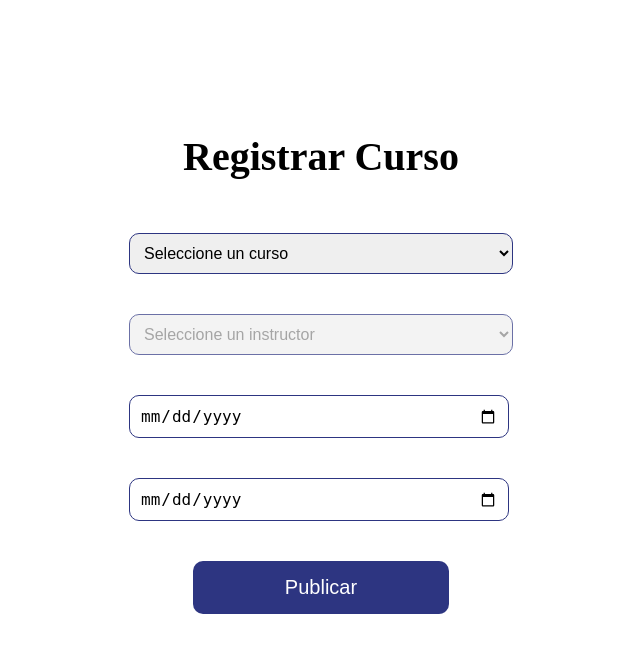
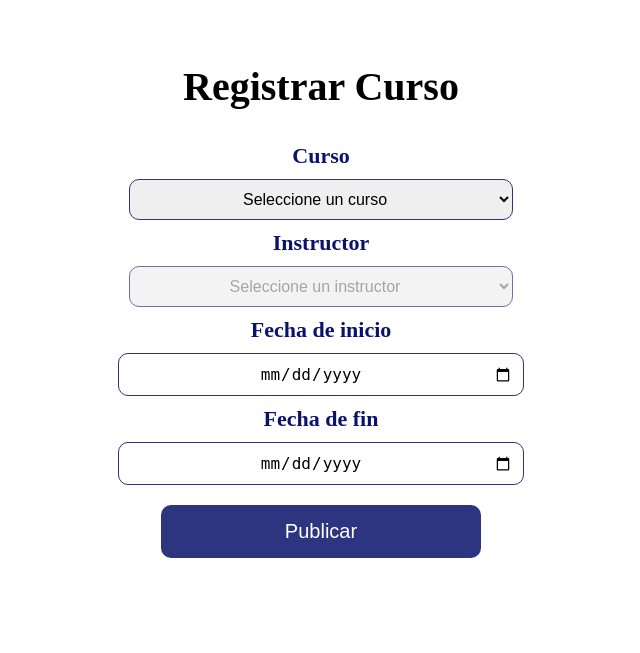
Before and after one commit to diegogodinezr/SistemMultiBase, a Django app: page /registro/ in a window 1280 px wide. Shown: the part 102-755 px from the top of the page, without its empty margins (319-959 px from the left). Run offline with Django 4.2, Linux system fonts and the light colour scheme; data that the repository does not hold is empty.

Commit message:
lista de opciones con datos de la base

```diff
--- a/app/views.py
+++ b/app/views.py
@@ -7,7 +7,25 @@ def index(request):
     return render(request, 'index.html')
 
 def registro(request):
-    return render(request, 'registro.html')
+    # Código para obtener temas de MongoDB
+    mongo_client = pymongo.MongoClient('mongodb://daniel:belicon@25.10.16.136:27017/cursos')
+    db_mongo = mongo_client['cursos']
+    collection_mongo = db_mongo['curso']
+    temas = [curso['Tema'] for curso in collection_mongo.find()]
+
+    # Código para obtener instructores de SQL Server
+    server = '25.59.146.27'
+    database = 'instructores'
+    username = 'baseinstructor'
+    password = '123'
+    connection_string = f'DRIVER={{ODBC Driver 17 for SQL Server}};SERVER={server};DATABASE={database};UID={username};PWD={password}'
+    conn = pyodbc.connect(connection_string)
+    cursor = conn.cursor()
+    cursor.execute("SELECT CONCAT(Nombre, ' ', Primer_Apellido, ' ', Segundo_Apellido) AS NombreCompleto FROM Catalogo_instructores")
+    instructores = cursor.fetchall()
+
+    return render(request, 'registro.html', {'temas': temas, 'instructores': instructores})
+
 
 def cursos(request):
     return render(request, 'cursos.html')
--- a/templates/registro.html
+++ b/templates/registro.html
@@ -13,6 +13,7 @@
         nav {
             text-align: center;
             background-color: rgba(68, 2, 79, 1);
+            margin-bottom: 0;
         }
 
         nav h1 {
@@ -22,21 +23,24 @@
             font-size: 45px;
             margin-right: 60px;
         }
+
         svg {
             cursor: pointer;
         }
-        .icon-tabler-arrow-left{
+
+        .icon-tabler-arrow-left {
             font-size: 45px;
             float: left;
             padding: 25px;
         }
+
         svg path:hover {
             fill: rgba(45, 53, 129, 1);
         }
 
         section {
             text-align: center;
-            margin-top: 100px;
+            margin-top: 30px;
         }
 
         form {
@@ -50,23 +54,21 @@
         }
 
         select, input {
-            margin: 20px;
+            margin: 10px auto;
             padding: 10px;
             font-size: 16px;
+            width: 30%;
+            text-align: center;
         }
 
         select {
             border: 1px solid rgba(45, 53, 129, 1);
             border-radius: 10px;
-            width: 30%;
-            margin-left: 35%;
         }
 
         input[type="date"] {
             border: 1px solid rgba(45, 53, 129, 1);
             border-radius: 10px;
-            width: 28%;
-            margin-left: 35%;
         }
 
         input[type="submit"] {
@@ -77,19 +79,26 @@
             border-radius: 10px;
             padding: 15px;
             cursor: pointer;
-            width: 20%;
-            margin-left: 40%;
+            width: 25%;
         }
+
         input[type="submit"]:hover {
             background-color: rgba(68, 2, 79, 1);
         }
 
+        label {
+            text-align: center;
+            font-size: 22px;
+            font-weight: bold;
+            font-style: normal;
+            color:rgb(10, 18, 112);
+        }
     </style>
 </head>
 <body>
     <nav>
         <svg xmlns="http://www.w3.org/2000/svg" class="icon icon-tabler icon-tabler-arrow-left" width="44" height="44" viewBox="0 0 24 24" stroke-width="1.5" stroke="#ffffff" fill="none" stroke-linecap="round" stroke-linejoin="round">
-            <path stroke="none" d="M0 0h24v24H0z" fill="none"/>
+            <path stroke="none" d="M0 0h24v24H0z" fill="none" />
             <path d="M5 12l14 0" />
             <path d="M5 12l6 6" />
             <path d="M5 12l6 -6" />
@@ -99,20 +108,24 @@
     <section>
         <form action="" id="cursoForm">
             <h2>Registrar Curso</h2>
+            <label for="nombreCurso">Curso</label>
             <select name="nombre" id="nombreCurso">
                 <option value="" disabled selected>Seleccione un curso</option>
-                <option value="Curso 1">Curso 1</option>
-                <option value="Curso 2">Curso 2</option>
-                <option value="Curso 3">Curso 3</option>
+                {% for tema in temas %}
+                    <option value="{{ tema }}">{{ tema }}</option>
+                {% endfor %}
             </select>
+            <label for="nombreInstructor">Instructor</label>
             <select name="descripcion" id="nombreInstructor" disabled>
                 <option value="" disabled selected>Seleccione un instructor</option>
-                <option value="Instructor 1">Instructor 1</option>
-                <option value="Instructor 2">Instructor 2</option>
-                <option value="Instructor 3">Instructor 3</option>
+                {% for instructor in instructores %}
+                    <option value="{{ instructor.NombreCompleto }}">{{ instructor.NombreCompleto }}</option>
+                {% endfor %}
             </select>
-            <input type="date" name="imagen" placeholder="Fecha Inicio">
-            <input type="date" name="precio" placeholder="Fecha Fin">
+            <label for="fechaInicio">Fecha de inicio</label>
+            <input type="date" name="fechaInicio" id="fechaInicio" placeholder="Fecha Inicio">
+            <label for="fechaFin">Fecha de fin</label>
+            <input type="date" name="fechaFin" id="fechaFin" placeholder="Fecha Fin">
             <input type="submit" value="Publicar">
         </form>
     </section>
```
